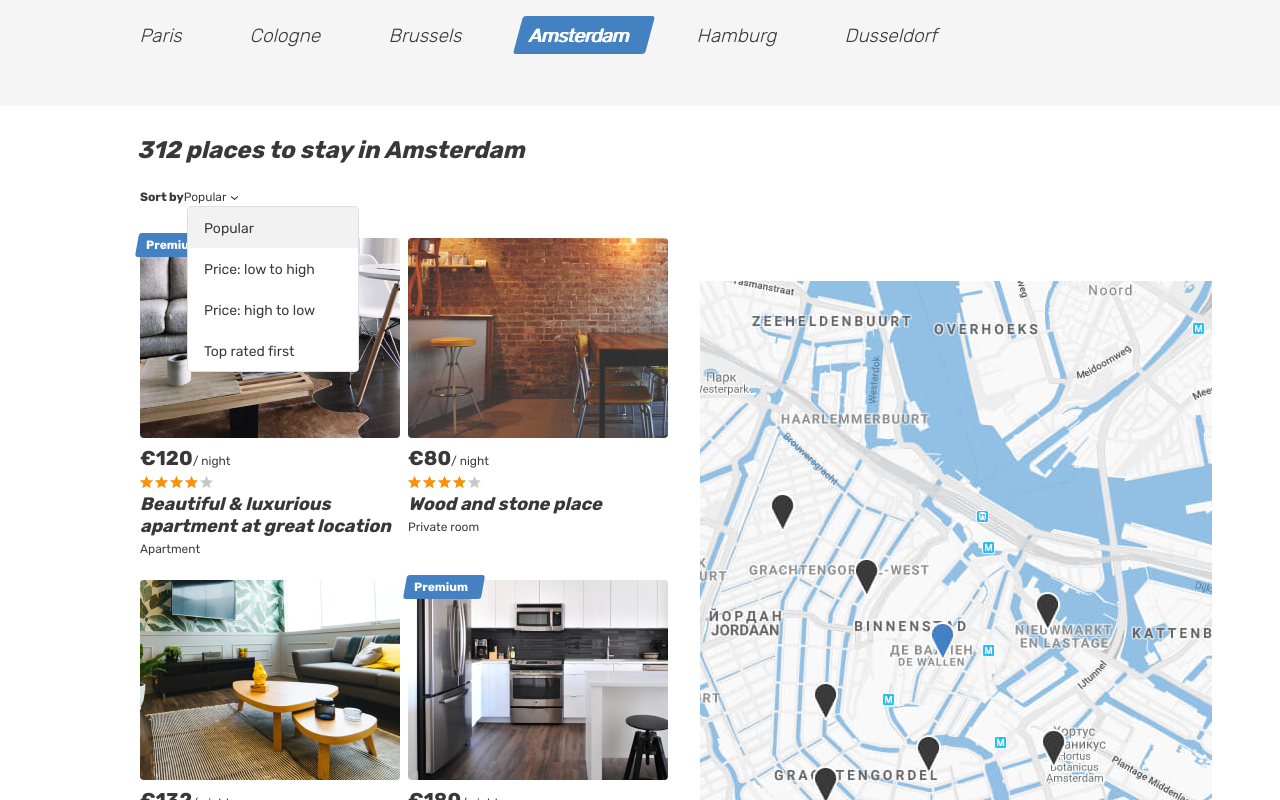
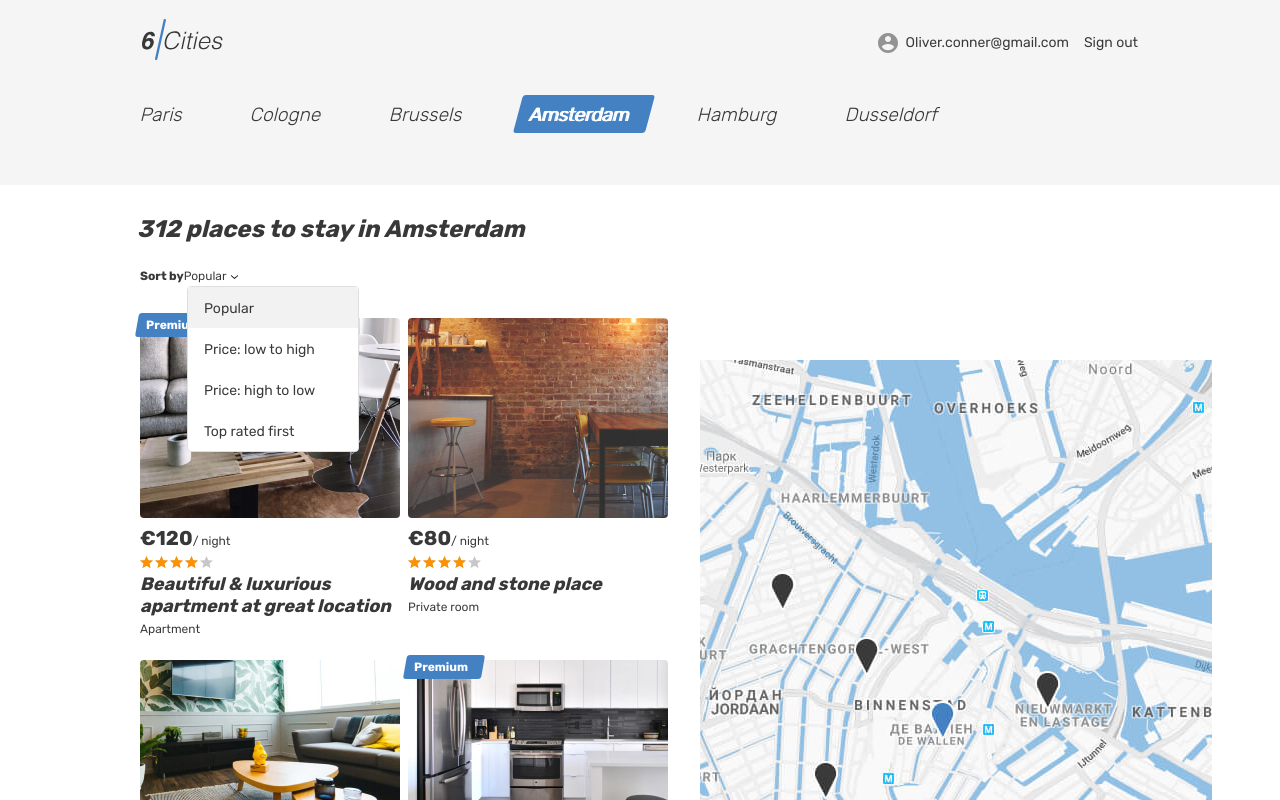
Before and after one commit to htmlacademy-react/989469-six-cities-simple-12, a React (Create React App) app in the folder project/: page / in a window 1280 px wide. Shown: the top 800 px of the page. Built offline with nearby package versions, Linux system fonts and the light colour scheme.

Commit message:
feat/refactor: add props and forgotten header

```diff
--- a/project/src/components/app/app.tsx
+++ b/project/src/components/app/app.tsx
@@ -2,7 +2,7 @@ import Main from '../../pages/main/Main';
 
 function App(): JSX.Element {
   return (
-    <Main/>
+    <Main placesNumber={312}/>
   );
 }
 
--- a/project/src/pages/main/Main.tsx
+++ b/project/src/pages/main/Main.tsx
@@ -1,8 +1,59 @@
 import Articles from '../../components/articles/Articles';
 
-function Main(): JSX.Element {
+type MainPageProps = {
+  placesNumber: number;
+}
+
+function Main({placesNumber}: MainPageProps): JSX.Element {
   return (
     <>
+      <div style={{display: 'none'}}>
+        <svg xmlns='http://www.w3.org/2000/svg'>
+          <symbol id='icon-arrow-select' viewBox='0 0 7 4'>
+            <path fillRule='evenodd' clipRule='evenodd' d='M0 0l3.5 2.813L7 0v1.084L3.5 4 0 1.084V0z'>
+            </path>
+          </symbol>
+          <symbol id='icon-bookmark' viewBox='0 0 17 18'>
+            <path
+              d='M3.993 2.185l.017-.092V2c0-.554.449-1 .99-1h10c.522 0 .957.41.997.923l-2.736 14.59-4.814-2.407-.39-.195-.408.153L1.31 16.44 3.993 2.185z'
+            >
+            </path>
+          </symbol>
+          <symbol id='icon-star' viewBox='0 0 13 12'>
+            <path fillRule='evenodd' clipRule='evenodd'
+              d='M6.5 9.644L10.517 12 9.451 7.56 13 4.573l-4.674-.386L6.5 0 4.673 4.187 0 4.573 3.549 7.56 2.483 12 6.5 9.644z'
+            >
+            </path>
+          </symbol>
+        </svg>
+      </div>
+
+      <header className='header'>
+        <div className='container'>
+          <div className='header__wrapper'>
+            <div className='header__left'>
+              <a className='header__logo-link header__logo-link--active'>
+                <img className='header__logo' src='img/logo.svg' alt='6 cities logo' width='81' height='41'/>
+              </a>
+            </div>
+            <nav className='header__nav'>
+              <ul className='header__nav-list'>
+                <li className='header__nav-item user'>
+                  <div className='header__nav-profile'>
+                    <div className='header__avatar-wrapper user__avatar-wrapper'></div>
+                    <span className='header__user-name user__name'>Oliver.conner@gmail.com</span>
+                  </div>
+                </li>
+                <li className='header__nav-item'>
+                  <a className='header__nav-link' href='#'>
+                    <span className='header__signout'>Sign out</span>
+                  </a>
+                </li>
+              </ul>
+            </nav>
+          </div>
+        </div>
+      </header>
       <h1 className='visually-hidden'>Cities</h1>
       <div className='tabs'>
         <section className='locations container'>
@@ -44,7 +95,7 @@ function Main(): JSX.Element {
         <div className='cities__places-container container'>
           <section className='cities__places places'>
             <h2 className='visually-hidden'>Places</h2>
-            <b className='places__found'>312 places to stay in Amsterdam</b>
+            <b className='places__found'>{placesNumber} places to stay in Amsterdam</b>
             <form className='places__sorting' action='#' method='get'>
               <span className='places__sorting-caption'>Sort by</span>
               <span className='places__sorting-type' tabIndex={0}>
```
